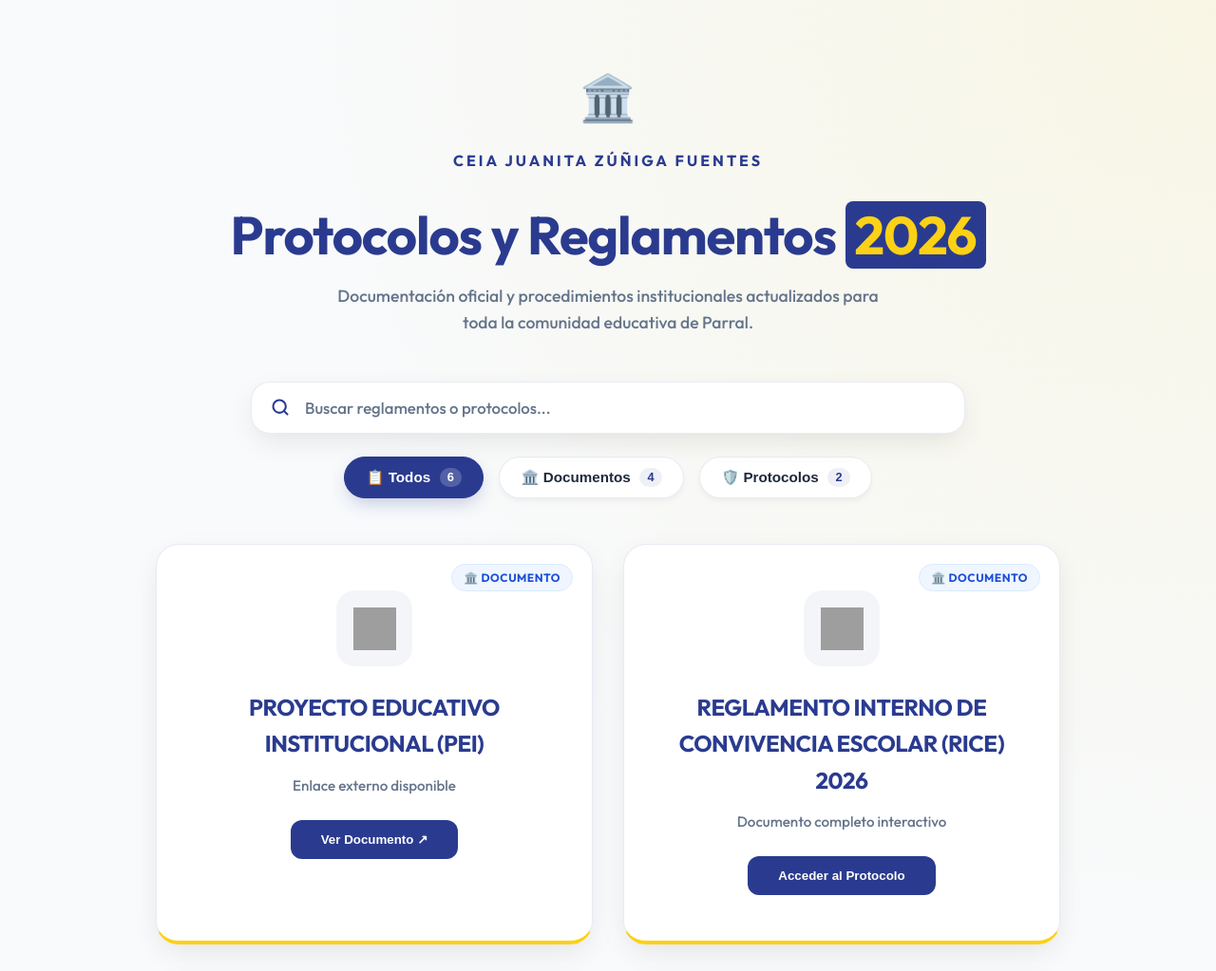
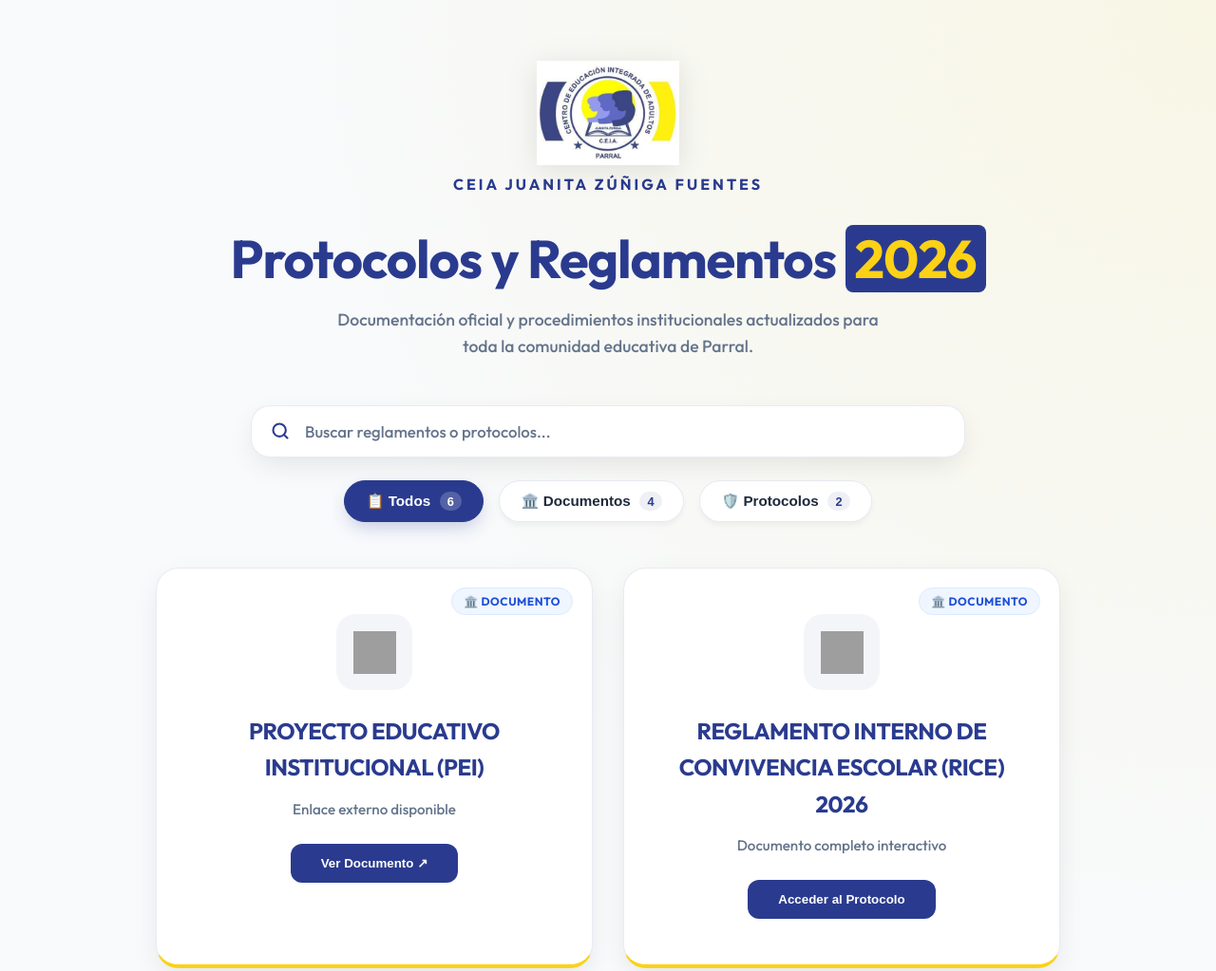
Before and after one commit to Juanpi2024/PROTOCOLOS-Y-REGLAMENTOS-CEIA-2026, a website built with Vite: page index.html in a window 1280 px wide. Shown: the top 1023 px of the page at 95% size. Built offline with nearby package versions, Linux system fonts and the light colour scheme; grey boxes are pictures that could not be loaded; files whose address does not match are found by name.

Commit message:
design: add official school logo and update index.html

```diff
--- a/index.html
+++ b/index.html
@@ -21,8 +21,8 @@
 
     <main class="hero">
         <div class="logo-container">
-            <!-- Nota: El usuario debe guardar su logo como assets/logo.png -->
-            <img src="./assets/logo.png" alt="Logo CEIA Juanita Zúñiga" class="logo-img" onerror="this.style.display='none'; document.getElementById('logo-fallback').style.display='block';">
+            <!-- Nota: Logo oficial del CEIA -->
+            <img src="./assets/logo.jpg" alt="Logo CEIA Juanita Zúñiga" class="logo-img" onerror="this.style.display='none'; document.getElementById('logo-fallback').style.display='block';">
             <div id="logo-fallback" style="display:none; font-size: 3rem; margin-bottom: 1rem;">🏛️</div>
             <span class="institution-name">CEIA Juanita Zúñiga Fuentes</span>
         </div>
```
Also changed, not shown: public/assets/logo.jpg (added).
